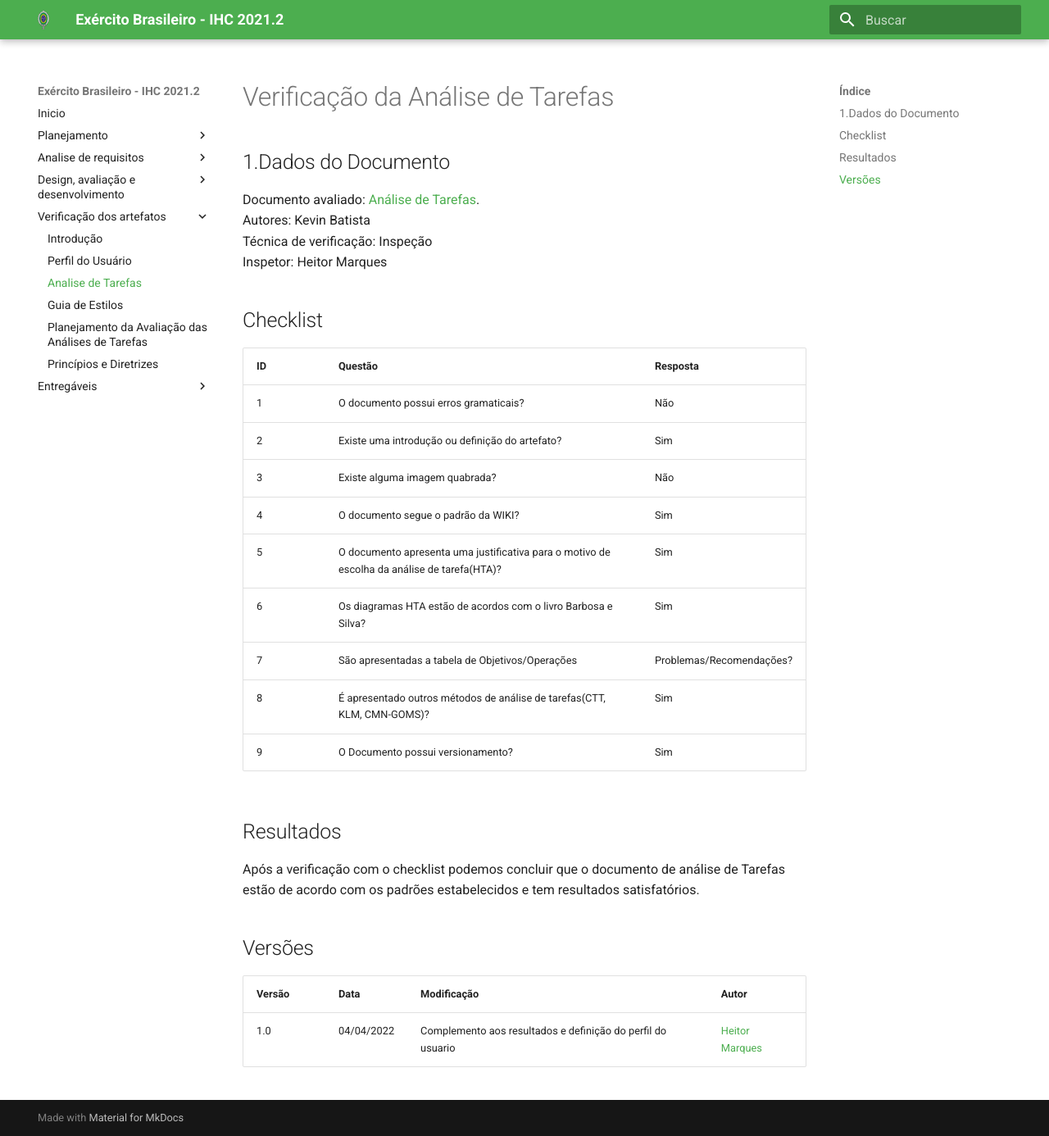
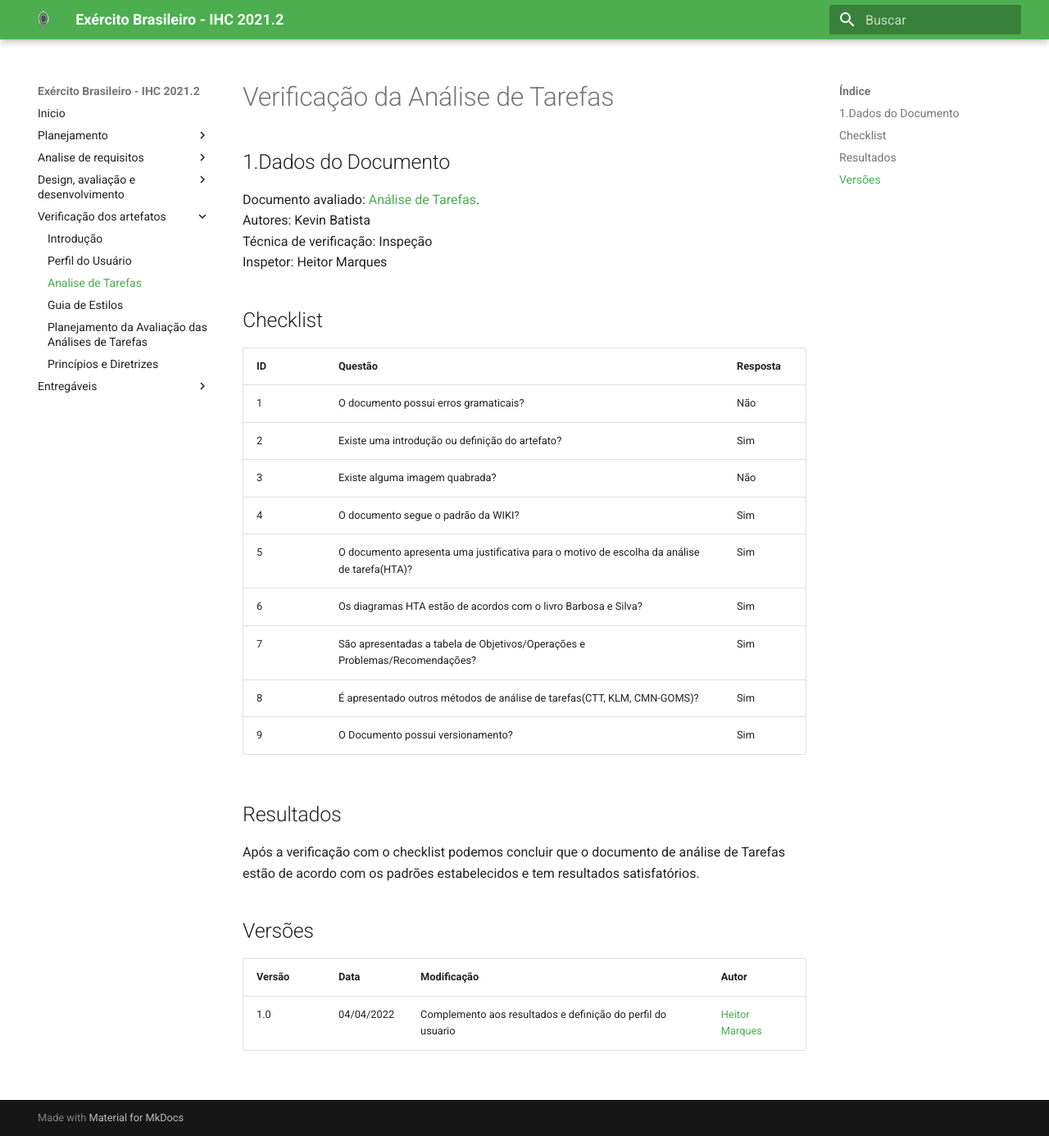
Before and after one commit to heitormsb/2021.2-Exercito-Brasileiro, an MkDocs documentation site: the page built from docs/verificação_artefatos/verificação_Analise_Tarefas.md, in a window 1280 px wide and 1386 px high. Shown: the whole window at 82% size. Built offline with MkDocs 1.6.1 and Material for MkDocs 9.7.7, drawn with Linux system fonts in a browser that asks for light colours.

Commit message:
fix: tabela

```diff
--- a/docs/verificação_artefatos/verificação_Analise_Tarefas.md
+++ b/docs/verificação_artefatos/verificação_Analise_Tarefas.md
@@ -15,7 +15,7 @@ Inspetor: Heitor Marques<br>
 |4|O documento segue o padrão da WIKI?|Sim|
 |5|O documento apresenta uma justificativa para o motivo de escolha da análise de tarefa(HTA)?|Sim|
 |6|Os diagramas HTA estão de acordos com o livro Barbosa e Silva?|Sim|
-|7|São apresentadas a tabela de Objetivos/Operações	| Problemas/Recomendações?|Sim|
+|7|São apresentadas a tabela de Objetivos/Operações	e Problemas/Recomendações?|Sim|
 |8|É apresentado outros métodos de análise de tarefas(CTT, KLM, CMN-GOMS)?|Sim|
 |9|O Documento possui versionamento?|Sim|
 
```
